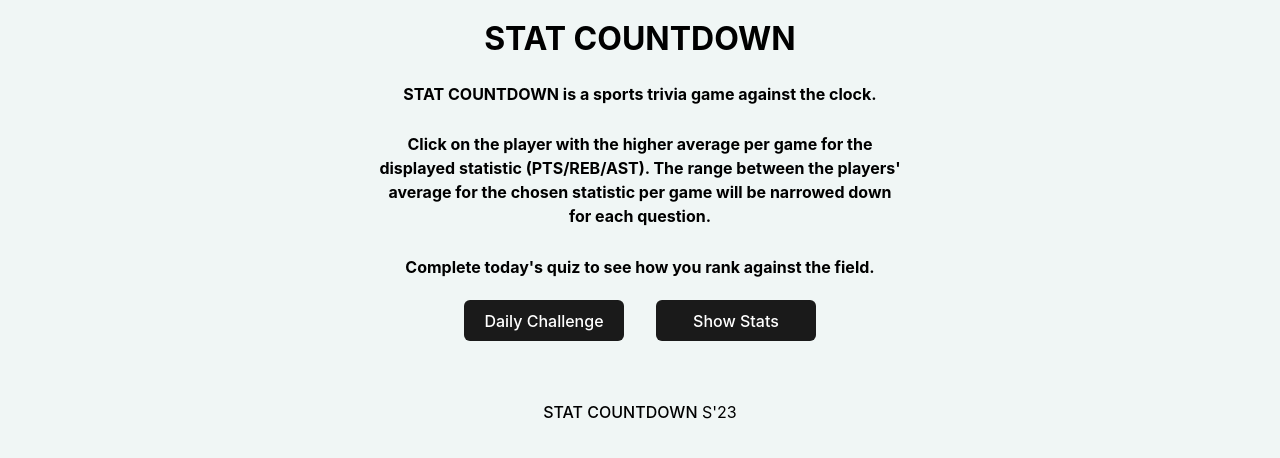
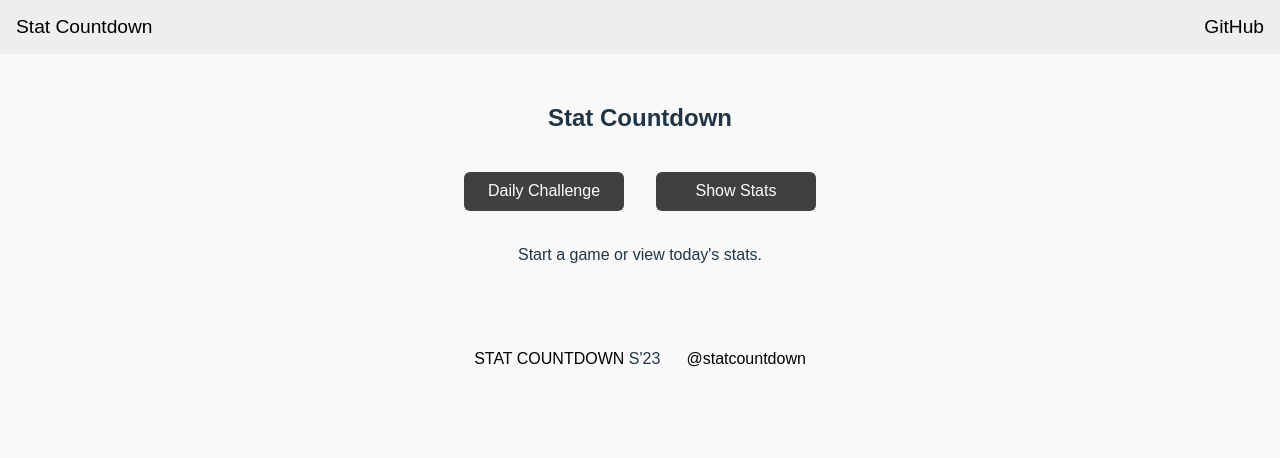
Before and after one commit to klimekz/stat-countdown, a Vue app: page / in a window 1280 px wide. Shown: the top 458 px of the page. Built offline with nearby package versions, Linux system fonts and the light colour scheme; no server answers.

Commit message:
Translates updated project into SFC.

```diff
--- a/src/App.vue
+++ b/src/App.vue
@@ -1,11 +1,47 @@
-<script setup lang="ts">
-import { Ref, ref } from "vue";
-import GameInstance from "./components/GameInstance.vue";
-import DailyStats from "./components/DailyStats.vue";
+<template>
+  <div class="app-container">
+    <header class="app-header">
+      <div class="header-content">
+        <a href="/" class="app-title">Stat Countdown</a>
+        <a href="https:github.com/klimekz/stat-countdown" class="app-title">
+          GitHub
+        </a>
+      </div>
+    </header>
+    <div class="main-content pageTop">
+      <div>
+        <h2>Stat Countdown</h2>
 
-const playing: Ref<boolean> = ref(false);
-const showStats: Ref<boolean> = ref(false);
-const completedGames: Ref<number> = ref(0);
+        <button v-if="!playing" @click="startDailyChallenge">Daily Challenge</button>
+        <button v-if="!playing && !showStats" @click="toggleStats">Show Stats</button>
+        <button v-if="!playing && showStats" @click="toggleStats">Hide Stats</button>
+        <p v-if="!playing && !showStats">Start a game or view today's stats.</p>
+        <GameInstance class="gameBorder" v-if="playing" @count-completed="handleCompletedGame"
+          @restart-game="titleClickHandler" :numCompleted="completedGames"></GameInstance>
+        <div class="stats">
+          <DailyStats v-if="!playing && showStats" />
+        </div>
+      </div>
+    </div>
+    <div class="footerContainer">
+      <div class="footerRow">
+        <p><a href="https://www.statcountdown.com">STAT COUNTDOWN</a> S'23</p>
+        <p><a href="https://www.twitter.com/statcountdown">@statcountdown</a></p>
+      </div>
+    </div>
+  </div>
+</template>
+
+<script setup>
+import { ref } from 'vue';
+const menuOpen = ref(false);
+import GameInstance from './components/GameInstance.vue'
+import DailyStats from './components/DailyStats.vue'
+
+
+const playing = ref(false);
+const showStats = ref(false);
+const completedGames = ref(0);
 
 function startDailyChallenge() {
   playing.value = true;
@@ -28,100 +64,60 @@
   showStats.value = !showStats.value;
 }
 
+const toggleMenu = () => {
+  menuOpen.value = !menuOpen.value;
+};
 </script>
 
-<template>
-  <div class="page">
-    <h1 @click="titleClickHandler">STAT COUNTDOWN</h1>
-    <div class="headerContainer" v-if="!playing">
-      <h4 class="textContent">STAT COUNTDOWN is a sports trivia game against the clock.</h4>
-      <h4 class="textContent">Click on the player with the higher average per game for the displayed statistic
-        (PTS/REB/AST). The range
-        between the players' average for the chosen statistic per game will be narrowed down for each question.
-      </h4>
-      <h4 class="textContent">Complete today's quiz to see how you rank against the field.</h4>
-    </div>
-    <div class="buttons">
-      <button v-if="!playing" @click="startDailyChallenge">Daily Challenge</button>
-      <button v-if="!playing && !showStats" @click="toggleStats">Show Stats</button>
-      <button v-if="!playing && showStats" @click="toggleStats">Hide Stats</button>
+<style scoped>
+.app-container {
+  width: 100%;
+  padding-top: 3rem;
+}
 
-    </div>
-    <GameInstance class="gameBorder" v-if="playing" @count-completed="handleCompletedGame"
-      @restart-game="titleClickHandler" :numCompleted="completedGames"></GameInstance>
-    <div class="stats">
-      <DailyStats v-if="!playing && showStats" />
-    </div>
-  </div>
-  <div class="footerContainer">
-    <div>
-      <p><a href="https://www.statcountdown.com">STAT COUNTDOWN</a> S'23</p>
-    </div>
-  </div>
-</template>
+.footerContainer {
+  margin-top: 3em;
+  margin-bottom: 3em;
+}
 
-<style scoped>
+.footerRow {
+  display: flex;
+  justify-content: space-evenly;
+}
+
+.header-content {
+  max-width: 1280px;
+  margin: 0 auto;
+  display: flex;
+  justify-content: space-between;
+  align-items: center;
+  padding: 0.8rem 1rem;
+}
+
+.app-header {
+  box-sizing: border-box;
+  position: fixed;
+  /* This pins the header to the top */
+  top: 0;
+  left: 0;
+  right: 0;
+  background-color: #eee;
+  width: 100%;
+  z-index: 1000;
+}
+
+.app-title {
+  font-size: 1.2rem;
+}
+
 button {
   margin: 1em;
   width: 10em;
 }
 
-.headerContainer {
+.main-content {
   display: flex;
   flex-direction: column;
-  align-items: center;
-  max-width: 75%;
-  align-self: center;
-}
-
-h4 {
-  max-width: 65%;
-
-}
-
-
-.footerContainer {
-  margin-top: 2.66em;
-  margin-bottom: 2.66em;
-}
-
-.gameBorder {
-  margin-bottom: 2em;
-}
-
-.page {
-  display: flex;
-  flex-direction: column;
-}
-
-
-
-.textContent {
-  max-width: 90%;
-  margin-bottom: .33em;
-}
-
-.stats {
-  width: 85%;
-  align-self: center;
-}
-
-
-@media (min-width: 850px) {
-  .textContent {
-    max-width: 55%;
-  }
-
-  .stats {
-    max-width: 55%;
-    align-self: center;
-  }
-
-}
-
-h1,
-p {
-  margin-bottom: .116em;
-
+  justify-content: start;
 }
 </style>
--- a/src/components/DailyStats.vue
+++ b/src/components/DailyStats.vue
@@ -1,16 +1,16 @@
-<script setup lang="ts">
+<script setup>
 import { Bar } from "vue-chartjs"
 import { Chart as ChartJS, Title, Tooltip, Legend, BarElement, CategoryScale, LinearScale } from 'chart.js'
-import { firebaseConfig } from "./FirebaseConfig.ts";
+import { firebaseConfig } from "./FirebaseConfig.js";
 import { getFirestore, collection, getDocs } from "firebase/firestore";
 import { initializeApp } from "firebase/app";
-import { Ref, onMounted, ref } from "vue";
+import { onMounted, ref } from "vue";
 const app = initializeApp(firebaseConfig)
 const db = getFirestore(app);
-const loaded: Ref<boolean> = ref(false);
-const results: Ref<any> = ref([]);
-let numCorrectValues: any = {};
-let numStraightValue: any = {};
+const loaded = ref(false);
+const results = ref([]);
+let numCorrectValues = {};
+let numStraightValue = {};
 
 ChartJS.register(Title, Tooltip, Legend, BarElement, CategoryScale, LinearScale);
 
@@ -39,9 +39,9 @@
 }
 
 function getDate() {
-    const d: Date = new Date()
-    const month: string = d.getMonth() < 9 ? "0" + (d.getMonth() + 1).toString() : (d.getMonth() + 1).toString();
-    const date: string = d.getDate() < 10 ? "0" + d.getDate() : d.getDate().toString();
+    const d = new Date()
+    const month = d.getMonth() < 9 ? "0" + (d.getMonth() + 1).toString() : (d.getMonth() + 1).toString();
+    const date = d.getDate() < 10 ? "0" + d.getDate() : d.getDate().toString();
     return d.getFullYear() + "-" + month + "-" + date;
 }
 
@@ -55,7 +55,7 @@
 <template>
     <div class="statCol">
         <div class="colRow row">
-            <h2>Today's Stats</h2>
+            <h3>Daily Stats</h3>
             <p class="dateText">{{ new Date().toLocaleDateString("en-us") }}</p>
         </div>
         <br />
--- /dev/null
+++ b/src/components/FirebaseConfig.js
@@ -0,0 +1,8 @@
+export const firebaseConfig = {
+  apiKey: "AIzaSyBg4jyjrEXh02M3iFpbsXGx9hsta-3Mfd0",
+  authDomain: "vue-nba-guess.firebaseapp.com",
+  projectId: "vue-nba-guess",
+  storageBucket: "vue-nba-guess.appspot.com",
+  messagingSenderId: "608907352543",
+  appId: "1:608907352543:web:36f7fc4d78d70bcf7acc6a"
+};
--- a/src/components/TimesGraph.vue
+++ b/src/components/TimesGraph.vue
@@ -1,4 +1,4 @@
-<script setup lang="ts">
+<script setup >
 import { Line } from "vue-chartjs";
 import {
     Chart as ChartJS,
@@ -10,10 +10,6 @@
     Tooltip,
     Legend
 } from 'chart.js'
-
-type LineProps = {
-    answers: number[],
-}
 
 ChartJS.register(
     CategoryScale,
@@ -35,15 +31,14 @@
         },
     }
 };
+const { answers } = defineProps(['answers'])
 
-
-const props = defineProps<LineProps>()
 </script>
 <template>
     <Line id="result-times" :options="options" :data="{
-        labels: props.answers.map((_, index) => (index + 1).toString()),
+        labels: answers.map((_, index) => (index + 1).toString()),
         datasets: [{
-            data: props.answers.map((t, index) => ({
+            data: answers.map((t, index) => ({
                 x: index,
                 y: t,
             })),
--- a/src/style.css
+++ b/src/style.css
@@ -1,28 +1,13 @@
 :root {
-  font-family: Inter, system-ui, Avenir, Helvetica, Arial, sans-serif;
+  font-family: Arial, Helvetica, Arial, sans-serif;
   line-height: 1.5;
-  font-weight: 400;
-
-  color-scheme: light dark;
-  color: black;
-  background-color: rgba(255, 255, 248, 0.87);
-
-}
-
-.card {
-  padding: 2em;
-}
-
-.row{
-  display: flex;
-  flex-direction: row;
-  justify-content: space-between;
-}
-
-#app {
-  max-width: 1280px;
-  margin: 0 auto;
-  text-align: center;
+  color-scheme: light ;
+  font-synthesis: none;
+  text-rendering: optimizeLegibility;
+  -webkit-font-smoothing: antialiased;
+  -moz-osx-font-smoothing: grayscale;
+  -webkit-text-size-adjust: 100%;
+  background-color: #f9f9f9;
 }
 
 a {
@@ -31,15 +16,71 @@
   text-decoration: inherit;
 }
 a:hover {
-  color: rgba(1, 75, 185, 0.8);
+  color: #17408b;
+  transition: 333ms;
 }
 
 body {
   margin: 0;
   display: flex;
-  place-items: top;
-  min-width: 320px;
+  /* place-items: center; */
+  min-width: 280px;
   min-height: 100vh;
+}
+
+.pageTop{
+  margin-top: 2em;
+}
+
+h1 {
+  line-height: 1.1;
+}
+
+.bold {
+    font-weight: bold;
+}
+
+table {
+  border-collapse: collapse;
+  width: 100%;
+  margin-bottom: 20px;
+  background-color: #fff;
+  border: 1px solid #ddd;
+}
+
+th {
+  background-color: #f2f2f2;
+  font-weight: bold;
+  text-align: left;
+  padding: 8px;
+  border: 1px solid #ddd;
+}
+
+tr {
+  border: 1px solid #ddd;
+}
+
+tr:nth-child(even) {
+  background-color: #f2f2f2;
+}
+
+td {
+  padding: 8px;
+  border: 1px solid #ddd;
+}
+
+tr:hover {
+  background-color: #e0e0e0;
+}
+
+table td, table th {
+  padding: 8px;
+}
+
+#app {
+  max-width: 1280px;
+  margin: 0 auto;
+  text-align: center;
 }
 
 button {
@@ -49,46 +90,57 @@
   font-size: 1em;
   font-weight: 500;
   font-family: inherit;
-  background-color: #1a1a1a;
+  background-color: #404040;
   cursor: pointer;
-  transition: border-color 0.25s;
   color: white;
-  min-width: 10em;
+  align-self: center;
+  width: auto;
+  max-width: 100%;
 }
 
 button:hover {
-  border-color: #646cff;
+  border-color: #17408b;
   transform: scale(1.02);
+  background-color: #17408b;
 }
-
 button:focus,
 button:focus-visible {
   outline: 4px auto white;
   transform: scale(1.02);
 }
 
-h1 {
-  font-size: 2em;
-  line-height: 1.1;
-  margin-left: auto;
-  margin-right: auto;
+@media(max-width: 400px){
+  #app{
+    max-width: 390px;
+    padding: 0;
+    margin: 0;
+  }
+
+  body{
+    max-width: 390px;
+    padding: 0;
+  }
+
 }
 
-img{
-  -webkit-user-drag: none;
-  -moz-user-select: none; /* For Firefox */
-  -webkit-user-select: none; /* For Safari and older versions of Chrome */
-  -ms-user-select: none;
-  user-select: none;
+@media(max-width: 450px){
+  #app{
+    max-width: 400px;
+    padding: 0;
+    margin: 0;
+  }
+
+  body{
+    max-width: 400px;
+    padding: 0;
+    margin: 0;
+    align-self: center;
+  }
 }
 
 @media (prefers-color-scheme: light) {
   :root {
-    color: black;
-    background-color: rgba(209, 229, 225, 0.317);
-
-  }
-  a:hover {
-    color: rgba(0,75,185,1);
+    color: #213547;
+    background-color: #f9f9f9;
   }
 }
```
Also changed, not shown: src/components/GameInstance.vue (+47 -58 lines), src/components/QuestionRow.vue (+58 -64 lines).
